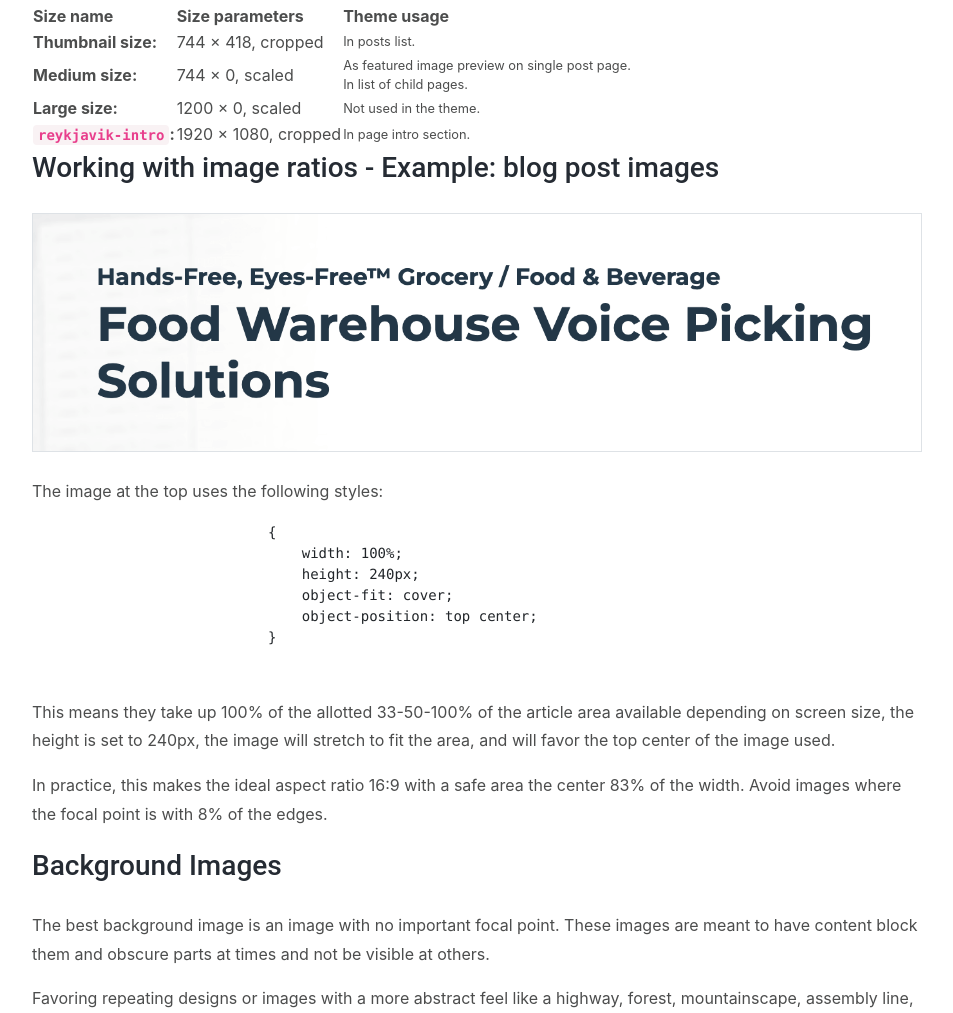
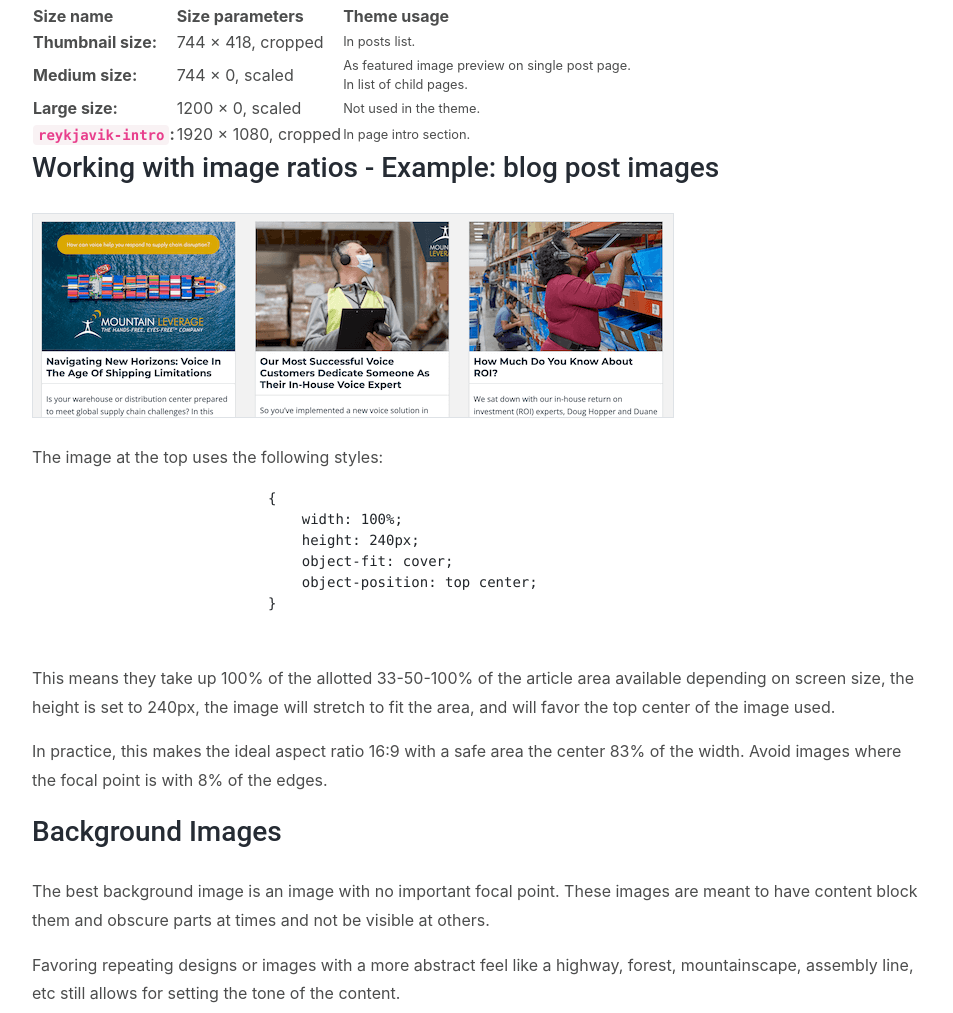
Before and after one commit to WVRCLeadDev/ml-docs-5846.github.io, a plain HTML site: page index.html in a window 1280 px wide. Shown: the part 8449-9462 px from the top of the page, without its empty margins (293-1246 px from the left). Drawn offline with Linux system fonts and the light colour scheme.

Commit message:
Updated img src for the images section

```diff
--- a/index.html
+++ b/index.html
@@ -467,7 +467,7 @@
                             </table>
                         <h3>Working with image ratios - Example: blog post images</h3>
                         <p>
-                            <a class="popup-img" href="assets/images/blog-postgrid-images.png"><img class="img-fluid border" src="assets/images/title-kicker-intro.png" alt="blog post image rules"></a>
+                            <a class="popup-img" href="assets/images/blog-postgrid-images.png"><img class="img-fluid border" src="assets/images/blog-postgrid-images.png" alt="blog post image rules"></a>
                         </p>
                         <p>The image at the top uses the following styles:</p>
                         <pre>
```
